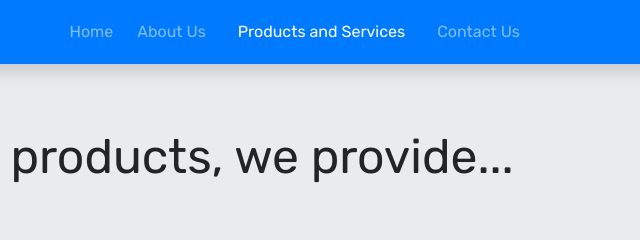
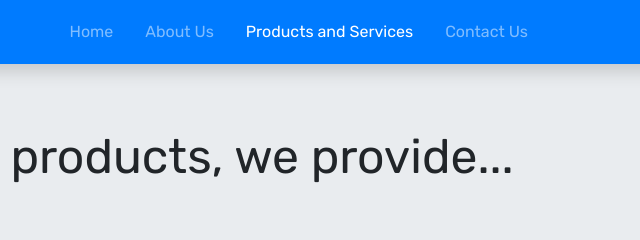
Before and after one commit to SLeoooR/NGN-Website, a plain HTML site: page products.html in a window 1280 px wide. Shown: the top 240 px of the page, 608-1248 px from the left. Drawn offline with nearby package versions, Linux system fonts and the light colour scheme.

Commit message:
Products page fix padding for navbar

```diff
--- a/products.html
+++ b/products.html
@@ -41,8 +41,8 @@
             </button>
             <div class="collapse navbar-collapse" id="navbarText">
                 <ul class="navbar-nav mr-auto"></ul>
-                <ul class="navbar-nav px-2">
-                    <li class="nav-item">
+                <ul class="navbar-nav">
+                    <li class="nav-item px-2">
                         <a class="nav-link" href="index.html">Home</a>
                     </li>
                     <li class="nav-item px-2">
```
